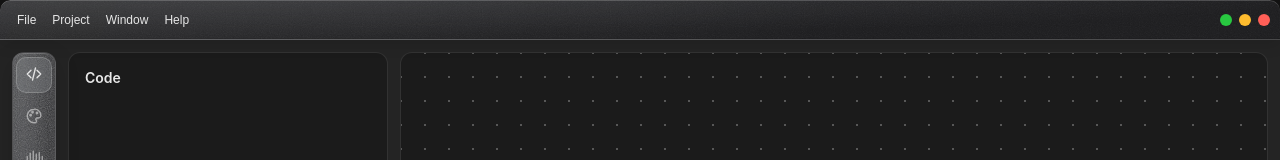
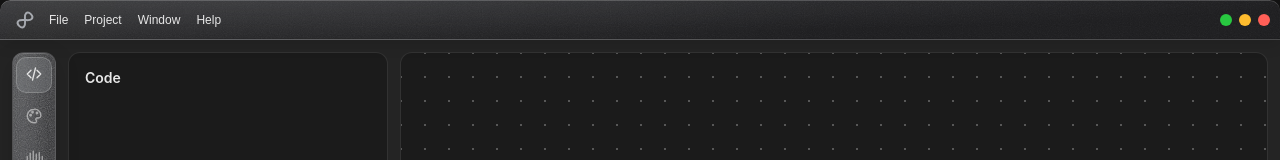
Before and after one commit to sujalchan/symphony, a React (Vite) app: page / in a window 1280 px wide. Shown: the top 160 px of the page. Built offline with nearby package versions, Linux system fonts and the light colour scheme.

Commit message:
feat: implement About window with styling and functionality; add SymphonyMark component for branding

```diff
--- a/src/App.tsx
+++ b/src/App.tsx
@@ -3,6 +3,7 @@ import type { CSSProperties, PointerEvent } from "react";
 import { isTauri } from "@tauri-apps/api/core";
 import { getCurrentWindow } from "@tauri-apps/api/window";
 import Grid from "./components/Grid";
+import AboutWindow from "./components/AboutWindow";
 import AppearanceWindow from "./components/AppearanceWindow";
 import Navbar from "./components/Navbar";
 import WorkspacePanel from "./components/WorkspacePanel";
@@ -168,6 +169,9 @@ function App() {
   const [isAppearanceWindowOpen, setIsAppearanceWindowOpen] = useState(false);
   const [isAppearanceWindowMinimized, setIsAppearanceWindowMinimized] = useState(false);
   const [isAppearanceWindowMinimizing, setIsAppearanceWindowMinimizing] = useState(false);
+  const [isAboutWindowOpen, setIsAboutWindowOpen] = useState(false);
+  const [isAboutWindowMinimized, setIsAboutWindowMinimized] = useState(false);
+  const [isAboutWindowMinimizing, setIsAboutWindowMinimizing] = useState(false);
   const [panelWidth, setPanelWidth] = useState<number | null>(null);
   const [isResizing, setIsResizing] = useState(false);
   const appContent = useRef<HTMLElement>(null);
@@ -218,7 +222,14 @@ function App() {
     setIsAppearanceWindowMinimized(false);
     setIsAppearanceWindowMinimizing(false);
     setIsAppearanceWindowOpen(true);
-    requestAnimationFrame(() => document.querySelector<HTMLButtonElement>(".popup-window .close-control")?.focus());
+    requestAnimationFrame(() => document.querySelector<HTMLButtonElement>('[data-popup-id="appearance"] .close-control')?.focus());
+  }
+
+  function openAboutWindow() {
+    setIsAboutWindowMinimized(false);
+    setIsAboutWindowMinimizing(false);
+    setIsAboutWindowOpen(true);
+    requestAnimationFrame(() => document.querySelector<HTMLButtonElement>('[data-popup-id="about"] .close-control')?.focus());
   }
 
   function minimizeAppearanceWindow() {
@@ -230,10 +241,23 @@ function App() {
     setIsAppearanceWindowMinimizing(true);
   }
 
+  function minimizeAboutWindow() {
+    setIsAboutWindowMinimizing(false);
+    setIsAboutWindowMinimized(true);
+  }
+
+  function startMinimizingAboutWindow() {
+    setIsAboutWindowMinimizing(true);
+  }
+
   function restoreWindow(id: string) {
     if (id === "appearance") {
       setIsAppearanceWindowMinimized(false);
       setIsAppearanceWindowMinimizing(false);
+    }
+    if (id === "about") {
+      setIsAboutWindowMinimized(false);
+      setIsAboutWindowMinimizing(false);
     }
   }
 
@@ -242,6 +266,13 @@ function App() {
     setIsAppearanceWindowMinimizing(false);
     setIsAppearanceWindowOpen(false);
     requestAnimationFrame(() => document.querySelector<HTMLButtonElement>('[aria-controls="window-dropdown"]')?.focus());
+  }
+
+  function closeAboutWindow() {
+    setIsAboutWindowMinimized(false);
+    setIsAboutWindowMinimizing(false);
+    setIsAboutWindowOpen(false);
+    requestAnimationFrame(() => document.querySelector<HTMLButtonElement>(".about-menu-button")?.focus());
   }
 
   useEffect(() => {
@@ -300,8 +331,12 @@ function App() {
   return (
     <>
       <Navbar isFullscreen={isFullscreen} onFullscreenChange={setIsFullscreen}
+        onAboutOpen={openAboutWindow}
         onAppearanceOpen={openAppearanceWindow}
-        minimizedWindows={isAppearanceWindowMinimized || isAppearanceWindowMinimizing ? [{ id: "appearance", title: "Appearance" }] : []}
+        minimizedWindows={[
+          ...(isAppearanceWindowMinimized || isAppearanceWindowMinimizing ? [{ id: "appearance", title: "Appearance" }] : []),
+          ...(isAboutWindowMinimized || isAboutWindowMinimizing ? [{ id: "about", title: "About Symphony IDE" }] : []),
+        ]}
         onWindowRestore={restoreWindow} uiScale={uiScale} />
       <WorkspaceTabs activeTab={activeTab} uiScale={uiScale} onSelect={(tab) => {
         setActiveTab(tab);
@@ -372,6 +407,8 @@ function App() {
       {isAppearanceWindowOpen && <AppearanceWindow settings={appearanceSettings} onClose={closeAppearanceWindow}
         onMinimizeStart={startMinimizingAppearanceWindow} onMinimize={minimizeAppearanceWindow}
         minimized={isAppearanceWindowMinimized} />}
+      {isAboutWindowOpen && <AboutWindow onClose={closeAboutWindow} onMinimizeStart={startMinimizingAboutWindow}
+        onMinimize={minimizeAboutWindow} minimized={isAboutWindowMinimized} uiScale={uiScale} />}
     </>
   );
 }
--- /dev/null
+++ b/src/components/AboutWindow.css
@@ -0,0 +1,27 @@
+.about-window-content {
+  display: flex;
+  flex-direction: column;
+  align-items: center;
+  padding: 36px 24px 28px;
+  color: var(--text);
+  text-align: center;
+}
+
+.about-window-logo {
+  width: 70px;
+  height: 70px;
+}
+
+.about-window-content h1 {
+  margin: 14px 0 0;
+  color: var(--text-strong);
+  font-size: 28px;
+  font-weight: 750;
+  letter-spacing: -0.7px;
+}
+
+.about-window-copyright {
+  margin: 8px 0 28px;
+  color: var(--text);
+  font-size: 12px;
+}
--- /dev/null
+++ b/src/components/AboutWindow.tsx
@@ -0,0 +1,23 @@
+import PopupWindow from "./PopupWindow";
+import SymphonyMark from "./SymphonyMark";
+import "./AboutWindow.css";
+
+export default function AboutWindow({ onClose, onMinimizeStart, onMinimize, minimized, uiScale }: {
+  onClose: () => void;
+  onMinimizeStart: () => void;
+  onMinimize: () => void;
+  minimized: boolean;
+  uiScale: number;
+}) {
+  return (
+    <PopupWindow title="About Symphony IDE" windowId="about" onClose={onClose} onMinimizeStart={onMinimizeStart}
+      onMinimize={onMinimize} minimized={minimized} uiScale={uiScale} initialSize={{ width: 420, height: 250 }}
+      minSize={{ width: 420, height: 250 }}>
+      <div className="about-window-content">
+        <SymphonyMark className="about-window-logo" />
+        <h1>Symphony IDE</h1>
+        <p className="about-window-copyright">Static Talent Group 2026 ©</p>
+      </div>
+    </PopupWindow>
+  );
+}
--- a/src/components/Navbar.css
+++ b/src/components/Navbar.css
@@ -109,6 +109,27 @@
     gap: 2px;
     flex: 0 0 auto;
 }
+
+.about-menu-button {
+    display: grid;
+    width: 30px;
+    height: 30px;
+    flex: 0 0 30px;
+    place-items: center;
+    padding: 0;
+    border: 0;
+    border-radius: 6px;
+    background: transparent;
+    color: var(--text-strong);
+    cursor: pointer;
+}
+
+.about-menu-button:hover,
+.about-menu-button:focus-visible {
+    background: var(--hover);
+}
+
+.about-menu-button .symphony-mark { width: 18px; height: 18px; }
 
 .navbar-minimized-windows {
     position: relative;
--- a/src/components/Navbar.tsx
+++ b/src/components/Navbar.tsx
@@ -4,6 +4,7 @@ import "./Navbar.css";
 import { getCurrentWindow } from "@tauri-apps/api/window";
 import { isTauri } from "@tauri-apps/api/core";
 import { openUrl } from "@tauri-apps/plugin-opener";
+import SymphonyMark from "./SymphonyMark";
 
 function isInteractiveTarget(event: MouseEvent<HTMLElement>) {
     return event.target instanceof Element &&
@@ -13,13 +14,14 @@ function isInteractiveTarget(event: MouseEvent<HTMLElement>) {
 type NavbarProps = {
     isFullscreen: boolean;
     onFullscreenChange: (isFullscreen: boolean) => void;
+    onAboutOpen: () => void;
     onAppearanceOpen: () => void;
     minimizedWindows: Array<{ id: string; title: string }>;
     onWindowRestore: (id: string) => void;
     uiScale: number;
 };
 
-export default function Navbar({ isFullscreen, onFullscreenChange, onAppearanceOpen, minimizedWindows, onWindowRestore, uiScale }: NavbarProps) {
+export default function Navbar({ isFullscreen, onFullscreenChange, onAboutOpen, onAppearanceOpen, minimizedWindows, onWindowRestore, uiScale }: NavbarProps) {
     const appWindow = isTauri() ? getCurrentWindow() : null;
     const [openMenu, setOpenMenu] = useState<"file" | "project" | "window" | "help" | null>(null);
     const [navbarVisible, setNavbarVisible] = useState(false);
@@ -131,6 +133,10 @@ export default function Navbar({ isFullscreen, onFullscreenChange, onAppearanceO
             }}
         >
             <div className="navbar-left">
+                <button className="about-menu-button" type="button" aria-label="About Symphony IDE"
+                    title="About Symphony IDE" onClick={onAboutOpen}>
+                    <SymphonyMark />
+                </button>
                 <div className="dropdown" ref={openMenu === "file" ? activeDropdown : null}>
                     <button className="menu-button" aria-expanded={openMenu === "file"} aria-controls="file-dropdown" onClick={() => setOpenMenu(openMenu === "file" ? null : "file")}>File</button>
 
--- a/src/components/PopupWindow.css
+++ b/src/components/PopupWindow.css
@@ -41,6 +41,7 @@
   .popup-window.is-restoring { animation-duration: 1ms; }
 }
 .popup-window.is-focused {
+  z-index: 201;
   border-color: color-mix(in srgb, var(--text) 28%, transparent);
   box-shadow: 0 18px 60px rgba(0, 0, 0, 0.4);
 }
@@ -77,7 +78,7 @@
 .popup-window:not(.is-focused) .close-control { background: var(--grid-dot); }
 .popup-window:not(.is-focused) .minimize-control { background: var(--grid-dot); }
 
-.popup-window-body { min-height: 0; overflow-y: auto; }
+.popup-window-body { flex: 1 1 auto; min-height: 0; overflow-y: auto; }
 
 .popup-window-resize {
   position: absolute;
--- /dev/null
+++ b/src/components/SymphonyMark.css
@@ -0,0 +1,16 @@
+.symphony-mark {
+  display: block;
+  width: 28px;
+  height: 28px;
+  overflow: visible;
+  color: var(--accent);
+  transform: rotate(-45deg);
+}
+
+.symphony-mark path {
+  fill: none;
+  stroke: currentColor;
+  stroke-width: 11;
+  stroke-linecap: round;
+  stroke-linejoin: round;
+}
--- /dev/null
+++ b/src/components/SymphonyMark.tsx
@@ -0,0 +1,9 @@
+import "./SymphonyMark.css";
+
+export default function SymphonyMark({ className = "" }: { className?: string }) {
+  return (
+    <svg className={`symphony-mark ${className}`} viewBox="0 0 100 100" aria-hidden="true" focusable="false">
+      <path d="M50 50C40 40 32 28 21 28 10 28 4 37 4 50s7 22 17 22c12 0 20-13 29-22 9-9 17-22 29-22 11 0 17 9 17 22s-7 22-17 22c-12 0-20-12-29-22Z" />
+    </svg>
+  );
+}
```
Also changed, not shown: src/components/PopupWindow.tsx (+6 -6 lines).
